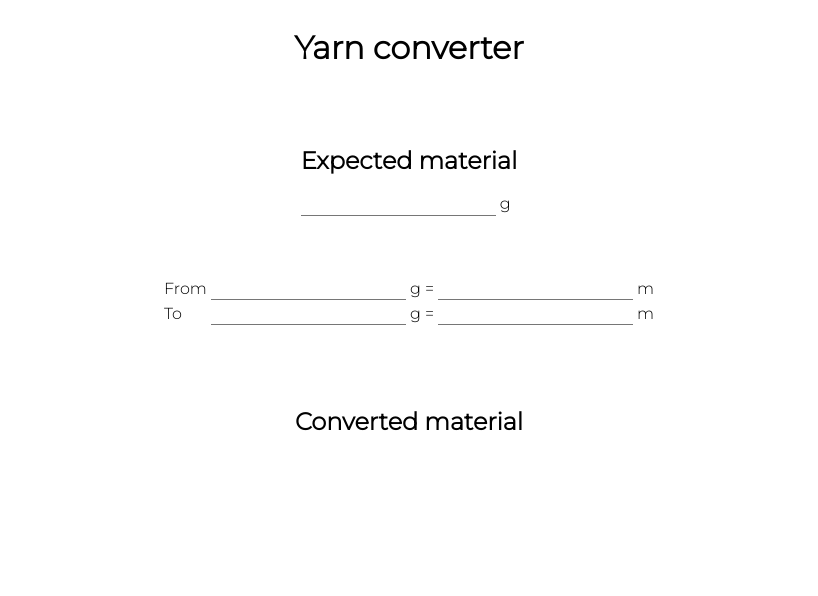
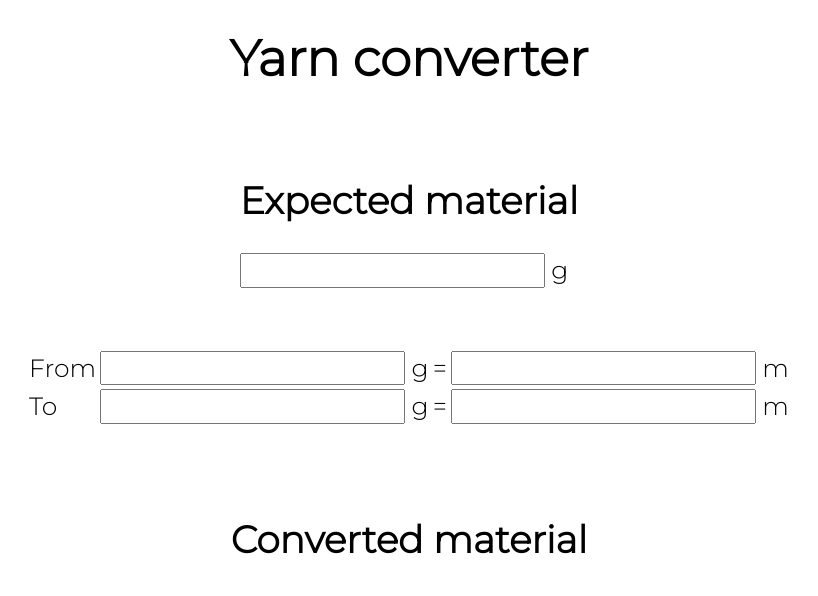
Before and after one commit to krpiatkowski/yarn-converter, a plain HTML site: page index.html in a window 1280 px wide. Shown: the whole page, without its empty margins (231-1049 px from the left). Drawn offline with nearby package versions, Linux system fonts and the light colour scheme.

Commit message:
Fixes issue with autozoom on safari

```diff
--- a/index.html
+++ b/index.html
@@ -4,6 +4,7 @@
 <head>
   <meta charset="utf-8">
   <title>Yarn converter</title>
+  <meta name="viewport" content="width=device-width, initial-scale=1, maximum-scale=1">
   <link rel="stylesheet" href="https://cdnjs.cloudflare.com/ajax/libs/normalize/8.0.1/normalize.min.css" integrity="sha512-NhSC1YmyruXifcj/KFRWoC561YpHpc5Jtzgvbuzx5VozKpWvQ+4nXhPdFgmx8xqexRcpAglTj9sIBWINXa8x5w==" crossorigin="anonymous" />
   <link rel="preconnect" href="https://fonts.gstatic.com">
   <link href="https://fonts.googleapis.com/css2?family=Montserrat:wght@300&display=swap" rel="stylesheet">
--- a/style.css
+++ b/style.css
@@ -1,6 +1,6 @@
 body {
     font-family: 'Montserrat', sans-serif;
-    font-size: 16px;
+    font-size: 25px;
 }
 
 .expected-container {
@@ -24,8 +24,7 @@ body {
 }
 
 input[type='text'],
-input[type='number'],
-textarea {
-  font-size: 16px;
-  border-width: 0 0 1px 0;
+input[type='number']{
+    font-size: 25px;
+    font-family: 'Montserrat', sans-serif;
 }
```
